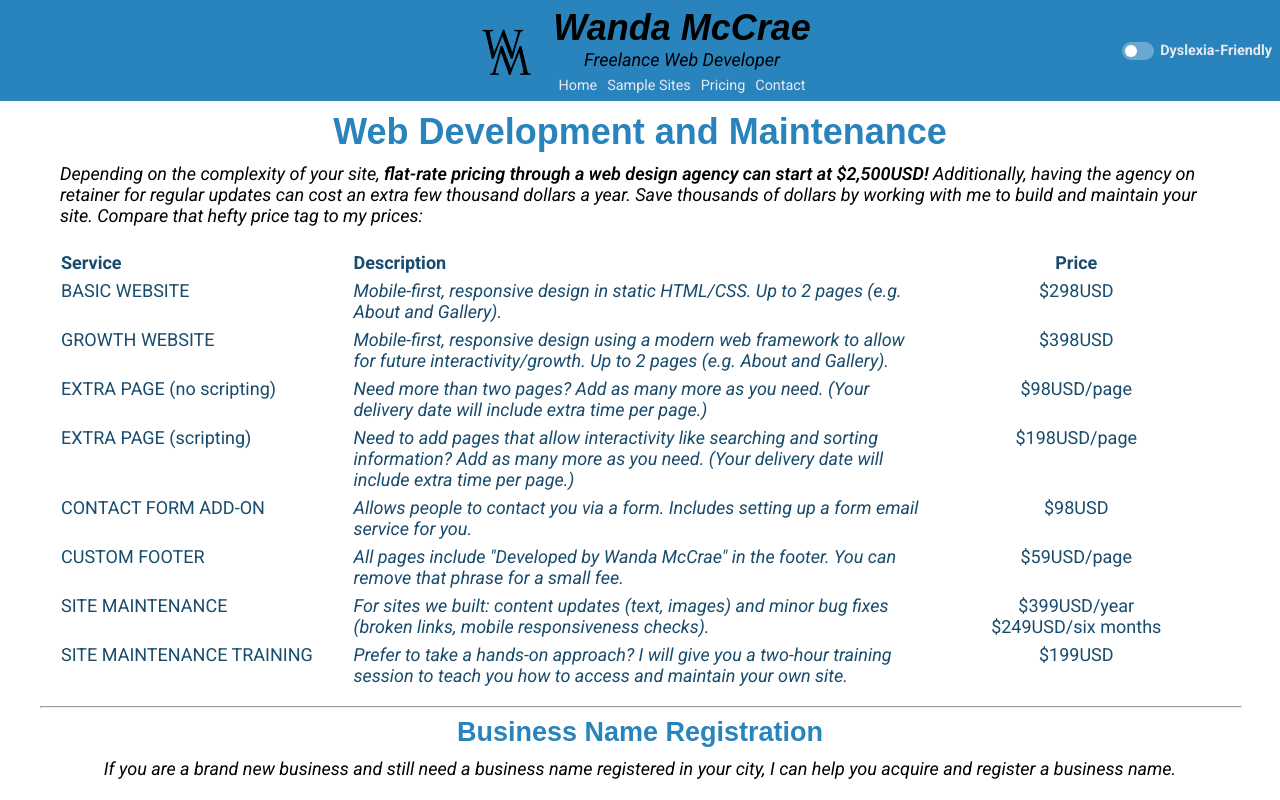
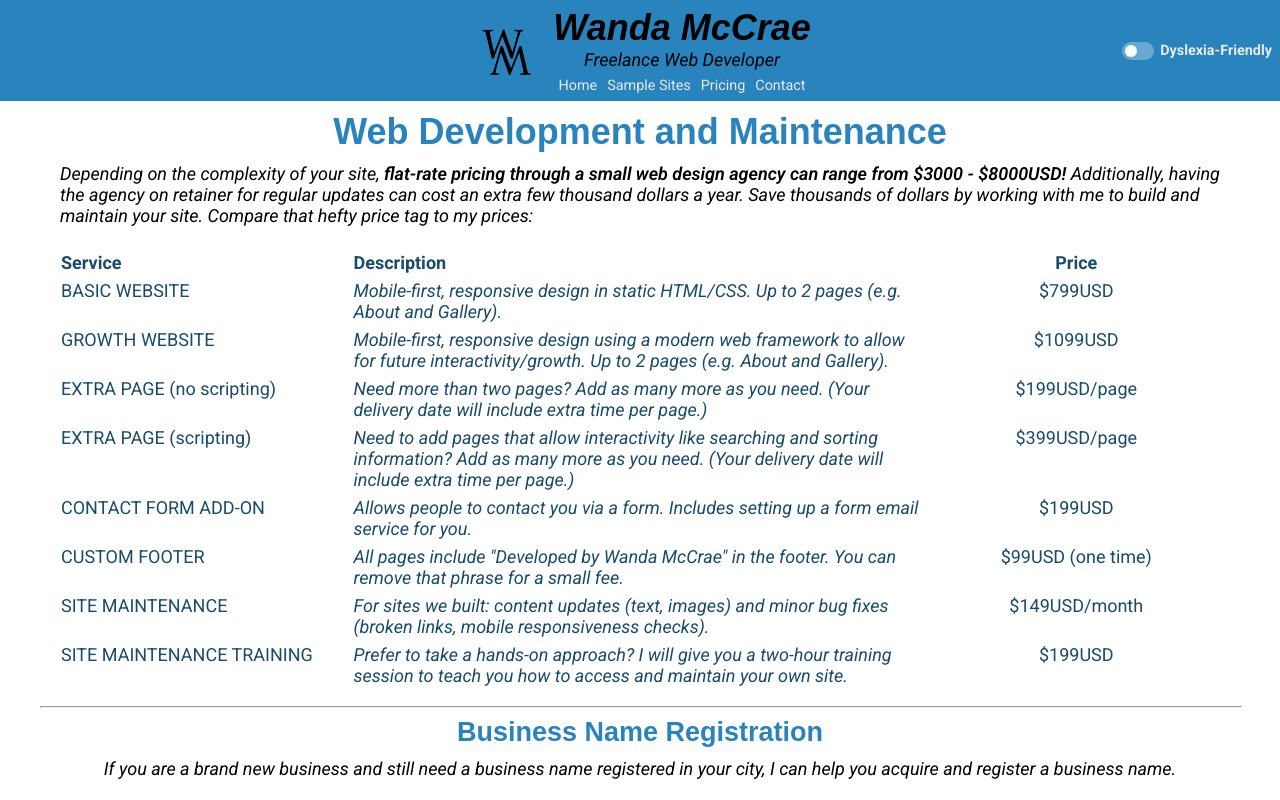
Before and after one commit to wlmccrae/wm-freelance, a React (Vite) app: page /services in a window 1280 px wide. Shown: the top 800 px of the page. Built offline with nearby package versions, Linux system fonts and the light colour scheme; a web font is replaced by a local one.

Commit message:
Updated pricing

```diff
--- a/index.html
+++ b/index.html
@@ -7,7 +7,7 @@
     <meta name="theme-color" content="#000000" />
     <meta
       name="description"
-      content="Freelance web developer crafting quick, clean, and professional small business websites (2-3 pages). Fast-loading, mobile-friendly sites to showcase your work and attract customers. Get started today!"
+      content="Freelance web developer crafting quick, clean, and professional small business websites. Fast-loading, mobile-friendly sites to showcase your work and attract customers. Get started today!"
     />
     <link rel="apple-touch-icon" href="/wm-logo.png" />
     <link rel="manifest" href="/manifest.json" />
--- a/src/components/Services.jsx
+++ b/src/components/Services.jsx
@@ -8,7 +8,7 @@ function Services () {
           Web Development and Maintenance
         </h1>
         <p className="page-description">
-          Depending on the complexity of your site, <span className="emphasis">flat-rate pricing through a web design agency can start at $2,500USD!</span> Additionally, having the agency on retainer for regular updates can cost an extra few thousand dollars a year. Save thousands of dollars by working with me to build and maintain your site. Compare that hefty price tag to my prices:
+          Depending on the complexity of your site, <span className="emphasis">flat-rate pricing through a small web design agency can range from $3000 - $8000USD!</span> Additionally, having the agency on retainer for regular updates can cost an extra few thousand dollars a year. Save thousands of dollars by working with me to build and maintain your site. Compare that hefty price tag to my prices:
         </p>
       </div>
       <table className="prices-table">
@@ -24,37 +24,37 @@ function Services () {
           <tr>
             <td className="service-name">BASIC WEBSITE</td>
             <td className="description">Mobile-first, responsive design in static HTML/CSS. Up to 2 pages (e.g. About and Gallery).</td>
-            <td className="price">$298USD</td>
+            <td className="price">$799USD</td>
           </tr>
           <tr>
             <td className="service-name">GROWTH WEBSITE</td>
             <td className="description">Mobile-first, responsive design using a modern web framework to allow for future interactivity/growth. Up to 2 pages (e.g. About and Gallery).</td>
-            <td className="price">$398USD</td>
+            <td className="price">$1099USD</td>
           </tr>
           <tr>
             <td className="service-name">EXTRA PAGE (no scripting)</td>
             <td className="description">Need more than two pages? Add as many more as you need. (Your delivery date will include extra time per page.)</td>
-            <td className="price">$98USD/page</td>
+            <td className="price">$199USD/page</td>
           </tr>
           <tr>
             <td className="service-name">EXTRA PAGE (scripting)</td>
             <td className="description">Need to add pages that allow interactivity like searching and sorting information? Add as many more as you need. (Your delivery date will include extra time per page.)</td>
-            <td className="price">$198USD/page</td>
+            <td className="price">$399USD/page</td>
           </tr>
           <tr>
             <td className="service-name">CONTACT FORM ADD-ON</td>
             <td className="description">Allows people to contact you via a form. Includes setting up a form email service for you.</td>
-            <td className="price">$98USD</td>
+            <td className="price">$199USD</td>
           </tr>
           <tr>
             <td className="service-name">CUSTOM FOOTER</td>
             <td className="description">All pages include "Developed by Wanda McCrae" in the footer. You can remove that phrase for a small fee.</td>
-            <td className="price">$59USD/page</td>
+            <td className="price">$99USD (one time)</td>
           </tr>
           <tr>
             <td className="service-name">SITE MAINTENANCE</td>
             <td className="description">For sites we built: content updates (text, images) and minor bug fixes (broken links, mobile responsiveness checks).</td>
-            <td className="price">$399USD/year<br></br>$249USD/six months</td>
+            <td className="price">$149USD/month</td>
           </tr>
           <tr>
             <td className="service-name">SITE MAINTENANCE TRAINING</td>
@@ -90,7 +90,7 @@ function Services () {
           <tr>
             <td className="service-name">REGISTER BUSINESS NAME</td>
             <td className="description">Register your business name with your city.</td>
-            <td className="price">$199USD</td>
+            <td className="price">$299USD (includes filing fee)</td>
           </tr>
         </tbody>
       </table>
```
